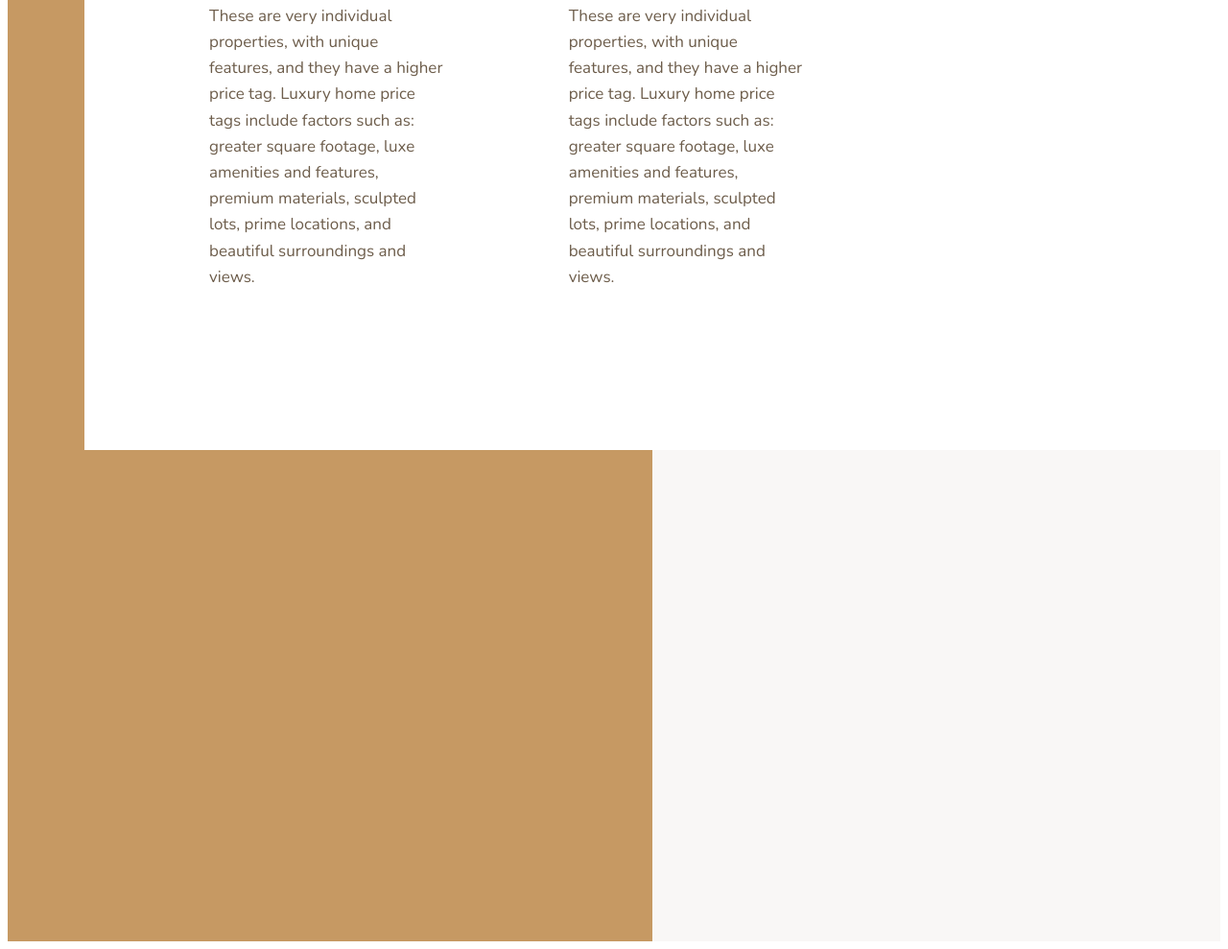
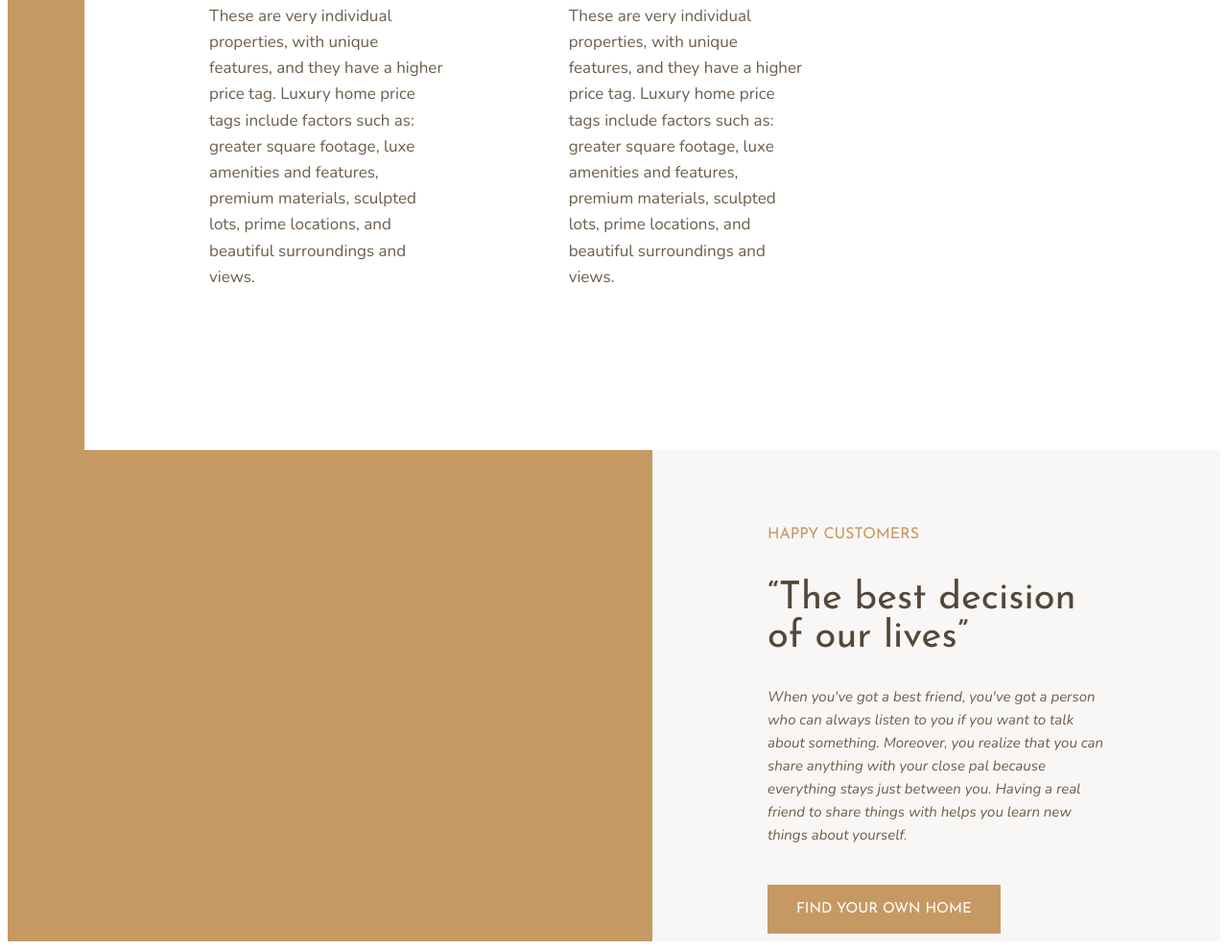
Before and after one commit to progmamun/advence-css-sass, a website: page nexter-web-mastering-css-grid/index.html in a window 1280 px wide. Shown: the part 1397-2386 px from the top of the page at 96% size. Drawn offline with nearby package versions, Linux system fonts and the light colour scheme; files that its build step writes are made by us from their sources.

Commit message:
story-scetion

```diff
--- a/nexter-web-mastering-css-grid/index.html
+++ b/nexter-web-mastering-css-grid/index.html
@@ -89,7 +89,20 @@
     </section>
 
     <div class="story__pictures"></div>
-    <div class="story__content"></div>
+    <div class="story__content">
+      <h3 class="heading-3 mb-sm">Happy Customers</h3>
+      <h2 class="heading-2 heading-2--dark mb-md">
+        &ldquo;The best decision of our lives&rdquo;
+      </h2>
+      <p class="story__text">
+        When you've got a best friend, you've got a person who can always listen
+        to you if you want to talk about something. Moreover, you realize that
+        you can share anything with your close pal because everything stays just
+        between you. Having a real friend to share things with helps you learn
+        new things about yourself.
+      </p>
+      <button class="btn">Find Your Own Home</button>
+    </div>
     <section class="homes"></section>
     <section class="gallery"></section>
     <footer class="footer"></footer>
--- a/nexter-web-mastering-css-grid/sass/_story.scss
+++ b/nexter-web-mastering-css-grid/sass/_story.scss
@@ -6,5 +6,13 @@
   &__content {
     background-color: $color-grey-light-1;
     grid-column: col-start 5 / full-end;
+
+    padding: 6rem 12rem;
+  }
+
+  &__text {
+    font-size: 1.5rem;
+    font-style: italic;
+    margin-bottom: 4rem;
   }
 }
--- a/nexter-web-mastering-css-grid/sass/_typography.scss
+++ b/nexter-web-mastering-css-grid/sass/_typography.scss
@@ -8,9 +8,21 @@
 }
 .heading-2 {
   @extend %heading;
+  font-size: 4rem;
+  line-height: 1;
+
+  &--light {
+    color: $color-grey-light-1;
+  }
+  &--dark {
+    color: $color-grey-dark-1;
+  }
 }
 .heading-3 {
   @extend %heading;
+  font-size: 1.6rem;
+  color: $color-primary;
+  text-transform: uppercase;
 }
 
 .heading-4 {
@@ -24,3 +36,33 @@
     color: $color-grey-dark-1;
   }
 }
+
+.btn {
+  background-color: $color-primary;
+  color: #fff;
+  border: none;
+  border-radius: 0;
+  font-family: $font-display;
+  font-size: 1.5rem;
+  text-transform: uppercase;
+  padding: 1.8rem 3rem;
+  cursor: pointer;
+  transition: all 0.2s;
+
+  &:hover {
+    background-color: $color-primary-dark;
+  }
+}
+
+.mb-sm {
+  margin-bottom: 2rem;
+}
+.mb-md {
+  margin-bottom: 3rem;
+}
+.mb-lg {
+  margin-bottom: 4rem;
+}
+.mb-hg {
+  margin-bottom: 8rem;
+}
```
